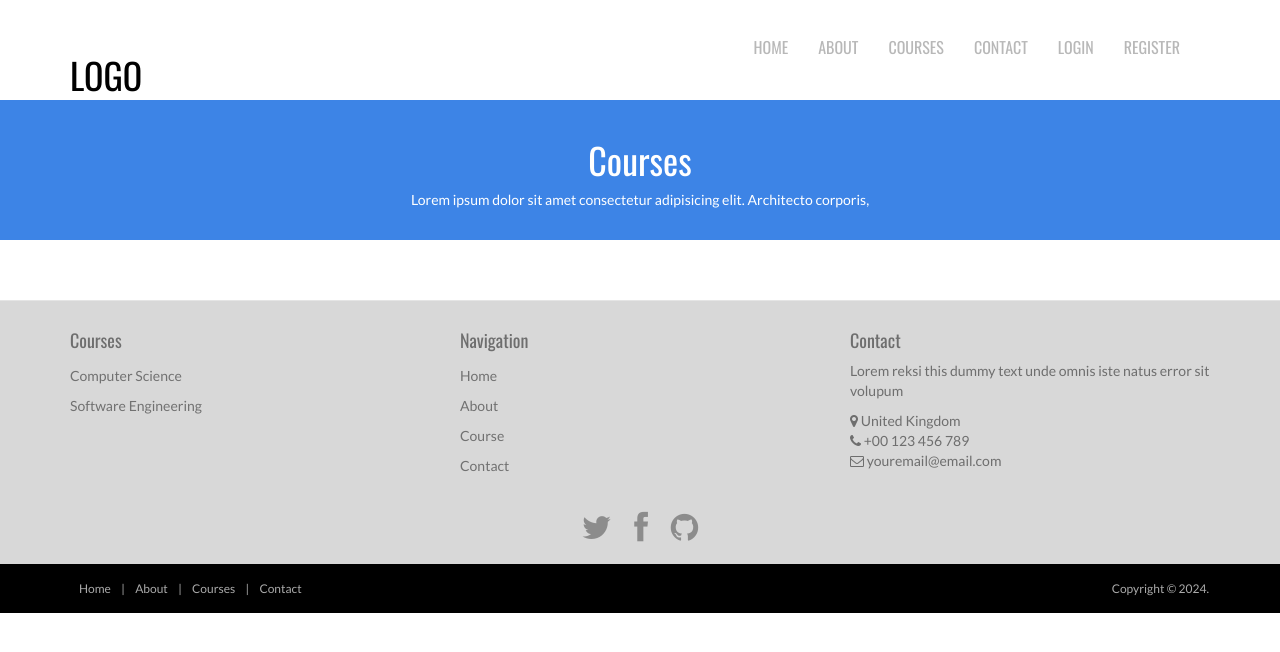
After one commit to farhankhan83/Django, a Django app: page /courses/ in a window 1280 px wide. The commit adds this page. Shown: the top 652 px of the page. Run offline with Django 5.2, Linux system fonts and the light colour scheme; data that the repository does not hold is empty; parts of the project's set-up code (start-up, migrations or seed data) failed here and were passed over; some libraries are stand-ins or nearby versions.

Commit message:
course page and details page added (#6)
Co-authored-by: femioyeranmi03 <>

```diff
--- a/home/static/css/style.css
+++ b/home/static/css/style.css
@@ -86,6 +86,7 @@ label {
 	height: 100px;
 	min-height: 100px;
 	padding-top: 0px;
+	margin-bottom: 20px;
 }
 #head .lead {
 	font-size: 44px;
@@ -709,6 +710,14 @@ nav#filter a.current {
 	padding-top: 5px;
 	margin-bottom: 15px;
 }
+.course_shadow_box {
+	padding: 20px;
+	box-shadow: rgba(50, 50, 93, 0.25) 0px 50px 100px -20px, rgba(0, 0, 0, 0.3) 0px 30px 60px -30px, rgba(10, 37, 64, 0.35) 0px -2px 6px 0px inset;
+}
+.module_shadow_box {
+	padding: 20px;
+	box-shadow: rgba(0, 0, 0, 0.02) 0px 1px 3px 0px, rgba(27, 31, 35, 0.15) 0px 0px 0px 1px;
+}
 .team-heading {
 	display: block;
 	width: 100%;
--- /dev/null
+++ b/home/templates/courses.html
@@ -0,0 +1,35 @@
+{% extends "master.html" %}
+{% load static %}
+
+{% block title %}
+	Courses
+{% endblock %}
+{% block content %}
+<header id="head" class="secondary">
+    <div class="container">
+            <h1>Courses</h1>
+            <p>Lorem ipsum dolor sit amet consectetur adipisicing elit. Architecto corporis,</p>
+    </div>
+  </header>
+    <!-- /container -->
+    <section class="team-content">
+        <div class="container">
+            <div class="row">
+                {% for course in courses %}
+                <a href="{% url 'CourseDetail' course.id %}">
+                    <div class="col-md-3 col-sm-6 col-xs-6">
+                        <div class="team-member course_shadow_box ">
+                            <div class="member-img">
+                                <img class="img-responsive" src="{% static 'images/courses/course_main.png' %}" alt="">
+                            </div>
+                            <h1 class="text-center">{{ forloop.counter }}</h1>
+                            <h4>{{course.name}}</h4>
+                            <p class="text-center" style="color: #3d84e6;">{{course.description}}</p>
+                        </div>
+                    </div>
+                </a>
+                {% endfor %}
+            </div>
+        </div>
+    </section>
+{% endblock %}
--- a/home/templates/master.html
+++ b/home/templates/master.html
@@ -10,9 +10,9 @@
 	<link rel="stylesheet" href="{% static 'css/bootstrap-theme.css' %}" media="screen">
 	<link rel="stylesheet" href="{% static 'css/style.css' %}">
   <!-- CSS -->
-<link rel="stylesheet" href="//cdn.jsdelivr.net/npm/alertifyjs@1.13.1/build/css/alertify.min.css"/>
-<!-- Default theme -->
-<link rel="stylesheet" href="//cdn.jsdelivr.net/npm/alertifyjs@1.13.1/build/css/themes/default.min.css"/>
+  <link rel="stylesheet" href="//cdn.jsdelivr.net/npm/alertifyjs@1.13.1/build/css/alertify.min.css"/>
+  <!-- Default theme -->
+  <link rel="stylesheet" href="//cdn.jsdelivr.net/npm/alertifyjs@1.13.1/build/css/themes/default.min.css"/>
   <title>{% block title %}{% endblock %}</title>
   {% block metaData %}{% endblock %}
 </head>
@@ -32,7 +32,7 @@
       <ul class="nav navbar-nav pull-right mainNav">
         <li class=""><a href="/">Home</a></li>
         <li><a href="{% url 'About' %}">About</a></li>
-        <li><a href="{% url 'About' %}">Courses</a></li>
+        <li><a href="{% url 'Courses' %}">Courses</a></li>
         <li><a href="{% url 'Contact' %}">Contact</a></li>
 {% if request.user.is_authenticated %}
   <li><a href="{% url 'Logout' %}">Logout</a></li>
--- a/home/urls.py
+++ b/home/urls.py
@@ -4,6 +4,8 @@ from . import views
 urlpatterns = [
     path('', views.homePage, name='Home'),
     path('about/', views.aboutUs, name='About'),
+    path('courses/', views.courses, name='Courses'),
+    path('courses/<int:course_id>', views.courseDetail, name='CourseDetail'),
     path('contact/', views.contact, name='Contact'),
     path('login', views.login, name='Login'),
     path('logout/', views.logoutUser, name='Logout'),
--- a/home/views.py
+++ b/home/views.py
@@ -1,13 +1,24 @@
 from django.shortcuts import render, redirect
-from django.template import loader
 from django.contrib.auth import authenticate, login as auth_login, logout
 from django.contrib import messages
 from .forms import RegisterForm
+from .models import Course, Module
+
 def homePage(request):
     return render(request, 'homePage.html', {})
 
 def aboutUs(request):
     return render(request, 'about.html', {})
+
+def courses(request):
+    courses = Course.objects.values('id', 'name', 'description')
+    print(courses)
+    return render(request, 'courses.html', {'courses': courses})
+
+def courseDetail(request, course_id):
+    course = Course.objects.get(id=course_id)
+    modules = Module.objects.filter(courses__id=course_id)
+    return render(request, 'courses_detail.html', {'course': course, 'modules': modules})
 
 def contact(request):
     return render(request, 'contact.html', {})
```
Also changed, not shown: home/templates/courses_detail.html (added, +46 -0 lines), home/static/images/courses/course_main.png (added), home/static/images/courses/module.png (added), home/static/images/courses/online-learning.png (added).
